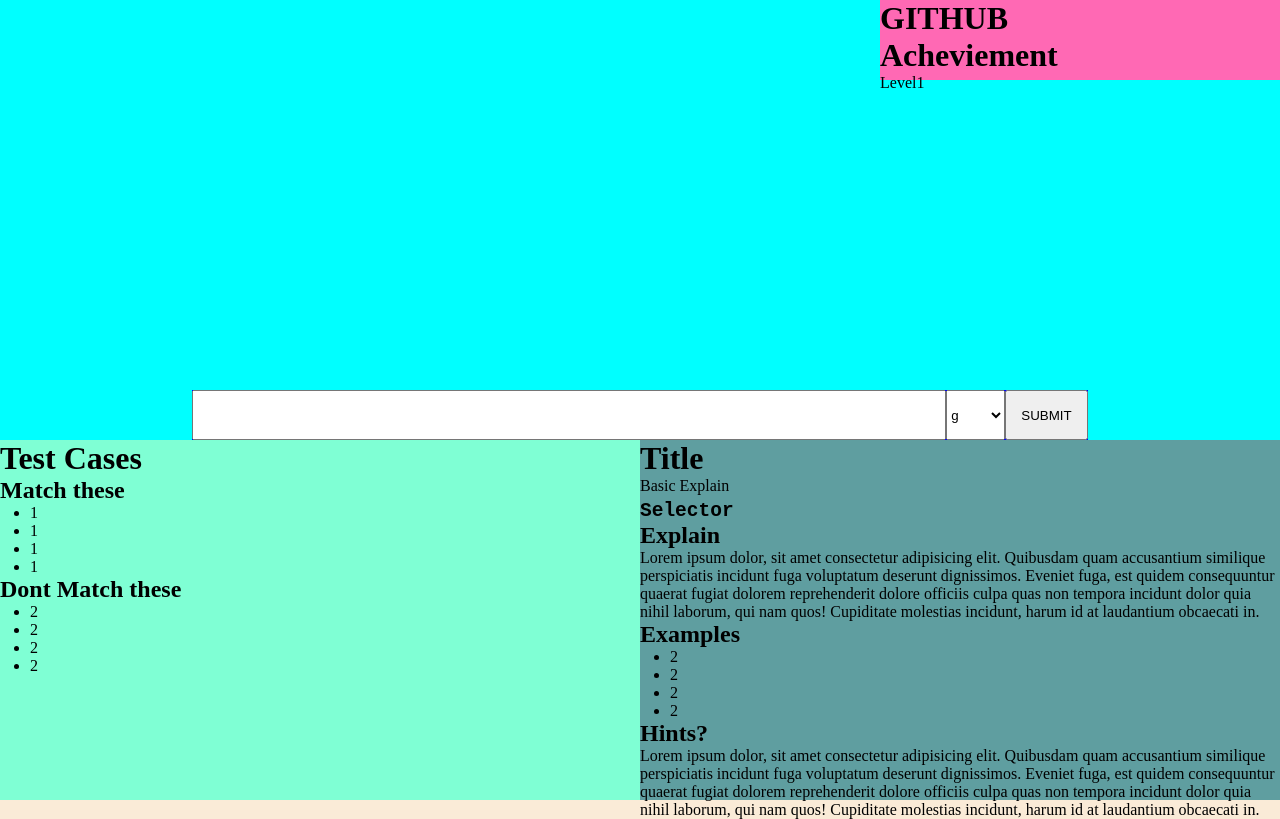
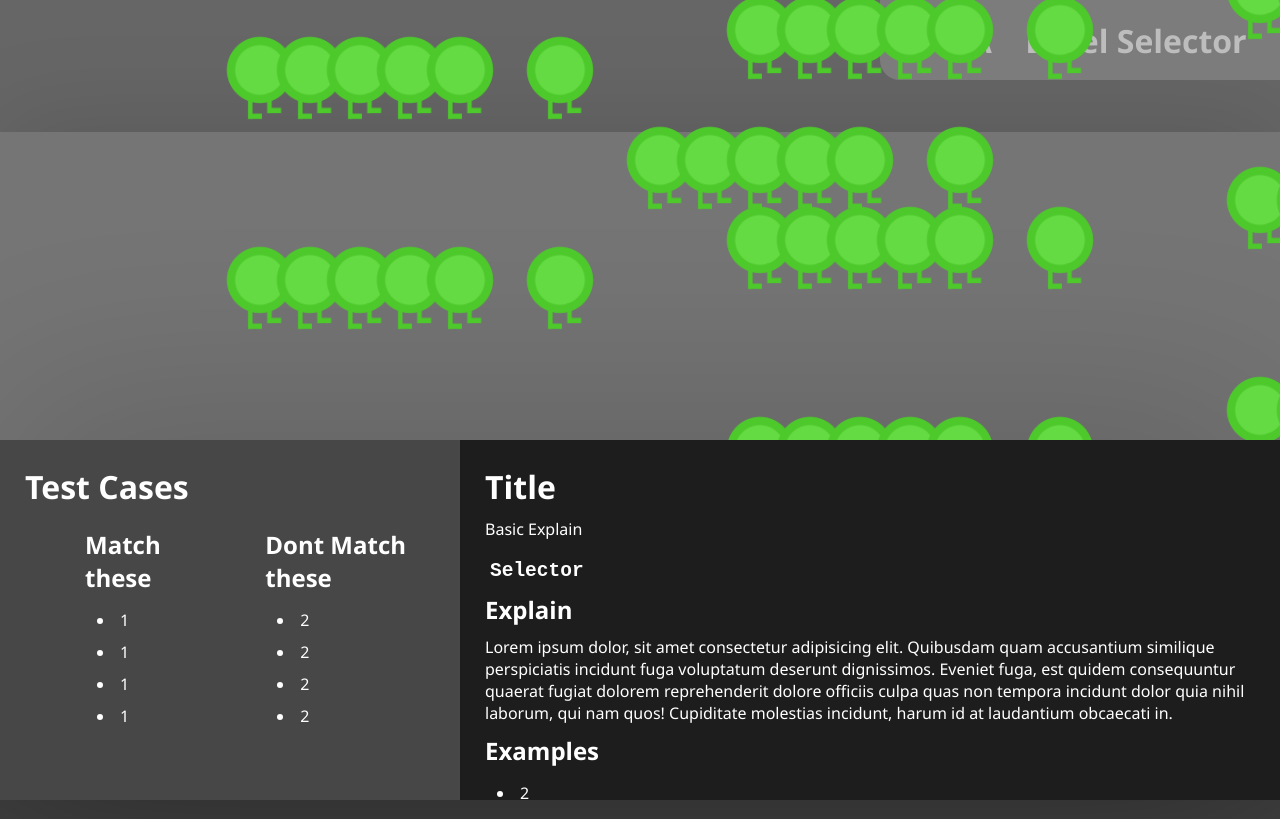
Before and after one commit to JohannesSattler/Regex-Worm, a plain HTML site: page index.html in a window 1280 px wide. Drawn offline with Linux system fonts and the light colour scheme.

Commit message:
Created base Worm movement

```diff
--- a/index.html
+++ b/index.html
@@ -9,13 +9,22 @@
 </head>
 <body>
     <div class="top">
+        <div id="canvas-container">
+            <canvas id="canvas"></canvas>
+            <div class="wall">
+
+            </div>
+            <div class="ground">
+
+            </div>
+        </div>
         <div id="level-selector">
-            <h1>GITHUB</h1>
-            <h1>Acheviement</h1>
-            <div>Level1</div>
+            <h1>G</h1>
+            <h1>A</h1>
+            <h1>Level Selector</h1>
         </div>
-        <div id="regex-container">
-            <input id="regex-input" type="text">
+        <div id="regex-container" style="display: none;">
+            <input id="regex-input" placeholder="Put your Regex here" type="text">
             <select id="flags-input" type="text">
                 <option value="g" selected>g</option>
             </select>
@@ -25,7 +34,7 @@
     <div class="bottom-container">
         <div class="bottom-left">
             <h1>Test Cases</h1>
-            <div id="test-case-container">
+            <div id="testcase-container">
                 <div id="match">
                     <h2>Match these</h2>
                     <ul>
@@ -73,5 +82,8 @@
             </p>
         </div>
     </div>
+
+    <script src="./src/js/worm.js"></script>
+    <script src="./src/js/main.js"></script>
 </body>
 </html>
--- a/src/js/main.js
+++ b/src/js/main.js
@@ -0,0 +1,205 @@
+const canvas = document.getElementById('canvas');
+const canvasParent = document.getElementById('canvas-container');
+
+canvas.width = window.innerWidth;
+canvas.height = canvasParent.clientHeight;
+
+const ctx = canvas.getContext('2d');
+
+const imageSources = ['./assets/body.png', './assets/head.png', './assets/leg1.png', './assets/leg2.png']
+const images = {};
+
+function loadAllImages() {
+    imageSources.forEach((source, index) => {
+        const image = new Image();
+        image.src = source;
+        image.onload = () => {
+            if(index === imageSources.length-1) {
+                start();
+            }
+        }
+
+        const getName = source.split('/')[2].split('.png')[0];
+        console.log(getName)
+        images[getName] = image;
+    })
+}
+
+loadAllImages();
+
+
+function start() {
+    moveTheWorm('up', 100, 400)
+}
+
+
+function createPark() {
+    const worms = [];
+    let xPositions = [400, 900, 1400]
+
+    const amount = Math.floor(canvas.width / 100)
+    const height = Math.floor(canvas.height / 100)
+    console.log(amount, height)
+
+    for(let u = 0; u < xPositions.length; u++) {
+        for(let i = 0; i < amount; i++) {
+            let thisMyYY = i * 210;
+
+            const wormCollision1 = new Worm(xPositions[u], thisMyYY+(-xPositions[u]/2), 120);
+            wormCollision1.buildWormNew();
+            worms.push(wormCollision1)
+        }
+    }
+
+    return worms
+}
+
+function getNextFreeSpace(x, y, allWorms) {
+    const positions = []
+    for(let i = 0; i < allWorms.length; i++) {
+        const positionItem = {
+            valueX: allWorms[i].x,
+            y: allWorms[i].y,
+            width: allWorms[i].getSize()
+        }
+
+        positions.push(positionItem)
+    }
+
+    let targetPosition = 0
+    positions.forEach(pos => {
+        if((y + 100) < pos.y+100 && (y + 100) > pos.y - 100) {
+            targetPosition = y + 100
+        }
+        else {
+            targetPosition = y - 100
+        }
+    })
+    console.log(y, targetPosition)
+    return targetPosition;
+}
+
+const allWormsMoving = [];
+function createWorms(amount) {
+    for(let i = 0; i < amount; i++) {
+        const worm1 = new Worm(x, y+(i*100), 120);
+        worm1.buildWormNew();
+        allWormsMoving.push(worm1)
+    }
+}
+
+let x = 300;
+let incX = 1;
+
+let y = 100;
+
+const worm1 = new Worm(x, y, 120);
+worm1.buildWormNew();
+
+let colidingAproved = true;
+
+
+
+function moveTheWorm(goUpOrDown = 'down', targetY=0, startX=0) {
+
+    let intervallID = setInterval(() => {
+        ctx.clearRect(0, 0, canvas.width, canvas.height)
+        const worms = createPark();
+
+
+        allWormsMoving.forEach(worm => {
+
+
+
+
+        })
+
+        let coliding = false;
+        let collisionX = 0;
+
+        for(let i = 0; i < worms.length; i++) {
+            const col1 = worms[i].collisionBody;
+            const col2 = worm1.collisionBody;
+            [coliding, collisionX] = checkForCollision(col1, col2);
+
+            if(coliding == true) {
+                break;
+            };
+        }
+
+        if(coliding && colidingAproved) {
+            const target = getNextFreeSpace(worm1.x, worm1.y, worms)
+
+            startX = collisionX;
+            targetY = target;
+
+            if(worm1.y < targetY) {
+                goUpOrDown = 'down'
+            }
+            else {
+                goUpOrDown = 'up'
+            }
+
+            colidingAproved = false;
+            console.log({ collisionX, targetY})
+        }
+
+        if(goUpOrDown === 'down') {
+            worm1.goDown(x+=incX, y, targetY, startX);
+            startX -= 5;
+        }
+        else if (goUpOrDown === 'up') {
+            worm1.goUp(x+=incX, y, targetY, startX);
+            startX -= 5;
+        }
+        else {
+            worm1.updateNewWorm(x+=incX, y);
+        }
+
+
+        if(worm1.y !== y && worm1.y == targetY) {
+            console.log('animation finished');
+            clearInterval(intervallID)
+            moveTheWorm('', targetY);
+            y = worm1.y;
+            colidingAproved = true;
+        }
+
+    }, 10);
+}
+
+
+function checkForCollision(col1, col2) {
+    if(col1.x > col2.x && col1.x < col2.x + 100 && col1.y > col2.y && col1.y < col2.y + 100) {
+        return [true, col2.x];
+    }
+    else {
+        return [false, 0];
+    }
+}
+
+
+
+
+
+/* let size = 120;
+
+function upOrDown() {
+
+    let target = 200;
+    let startX = 400;
+
+    let intervallID = setInterval(() => {
+
+        ctx.clearRect(0, 0, canvas.width, canvas.height)
+        worm1.goDown(x+=incX, y, target, startX);
+        startX -= 5;
+
+        if(worm1.y == 200) {
+            console.log('animation finished');
+            clearInterval(intervallID)
+
+            upOrDown();
+        }
+    }, 10);
+} */
--- a/src/js/worm.js
+++ b/src/js/worm.js
@@ -1,7 +1,129 @@
 
 class Worm {
-    constructor(wormType, keywords) {
-        this.wormType = wormType;
-        this.keywords = keywords;
+    constructor(x, y, size) {
+        this.x = x;
+        this.y = y;
+        this.size = size;
+        this.targetY = 0;
+        this.startX = 0;
+
+        this.bodyParts = [];
+        this.collisionBody = null;
+    }
+
+    getSize() {
+        // startposX -200 + endPosX -200 + (5 * 50)
+        return (5 * 50)
+    }
+
+    updateNewWorm(x, y) {
+        this.x = x;
+        this.bodyParts.forEach(bodyPart => {
+            bodyPart.updatePosition(x, y)
+        })
+    }
+
+    buildWormNew() {
+        let startPosX = -200;
+
+        for(let i = 0; i < 5; i++) {
+            const body = new BodyPart(this.x+startPosX, this.y, this.size)
+            body.buildBody();
+            body.xGab = startPosX;
+            body.yGab = 1;
+            startPosX+=50;
+            this.bodyParts.push(body)
+        }
+
+        // Create Collision Body
+        startPosX+=50;
+        const colBody = new BodyPart(this.x+startPosX, this.y, this.size)
+        colBody.buildBody();
+        colBody.xGab = startPosX;
+        colBody.yGab = 1;
+        this.bodyParts.push(colBody)
+        this.collisionBody = colBody;
+    }
+
+    goDown(x, y, amount, startX) {
+        this.x = x;
+
+        this.bodyParts.forEach((bodyPart, index) => {
+            bodyPart.goDown(x, amount, startX)
+
+            if(index === 0 && bodyPart.y === amount) {
+                this.y = amount
+            }
+        })
+    }
+
+    goUp(x, y, amount, startX) {
+        this.x = x;
+
+        this.bodyParts.forEach((bodyPart, index) => {
+            bodyPart.goUp(x, amount, startX)
+
+            if(index === 0 && bodyPart.y === amount) {
+                this.y = amount
+            }
+        })
+    }
+
+    getCollision() {
+        return this.collisionBody;
     }
 }
+
+class BodyPart {
+    constructor(x, y, size, xGab, yGab) {
+        this.x = x;
+        this.y = y;
+        this.size = size;
+        this.xGab = xGab;
+        this.yGab = yGab;
+    }
+
+    updatePosition(x, y) {
+        this.x = x + this.xGab;
+        this.y = y;
+        this.buildBody()
+    }
+
+    drawImage(image, x , y, size) {
+        ctx.beginPath();
+        ctx.drawImage(image, x, y, size, size);
+        ctx.closePath();
+    }
+
+    buildBody() {
+        ctx.beginPath();
+        ctx.drawImage(images.body, this.x, this.y, this.size, this.size);
+        ctx.drawImage(images.leg1, this.x, this.y, this.size, this.size);
+        ctx.drawImage(images.leg2, this.x, this.y, this.size, this.size);
+        ctx.closePath();
+    }
+
+    goDown(x, target, startX) {
+        if(this.x + this.xGab > startX && this.y < target) {
+            this.y += this.yGab;
+            this.x = x + this.xGab;
+            this.buildBody();
+        }
+        else {
+            this.x = x + this.xGab;
+            this.buildBody();
+        }
+    }
+
+    goUp(x, target, startX) {
+        if(this.x + this.xGab > startX && this.y > target) {
+            this.y -= this.yGab;
+            this.x = x + this.xGab;
+            this.buildBody();
+        }
+        else {
+            this.x = x + this.xGab;
+            this.buildBody();
+        }
+    }
+}
--- a/src/styles/styles.css
+++ b/src/styles/styles.css
@@ -1,10 +1,11 @@
 body, html {
     height: 100%;
     width: 100%;
-    background-color: antiquewhite;
+    background-color: rgb(63, 63, 63);
     margin: 0px !important;
     padding: 0px !important;
-
+    font-family: 'Segoe UI', Tahoma, Geneva, Verdana, sans-serif;
+    color: white;
 }
 
 * {
@@ -24,9 +25,11 @@ body, html {
     padding: 0;
 }
 .bottom-container {
+    z-index: 5;
     display: flex;
     justify-content: center;
     height: 45%;
+    filter: drop-shadow(0 -50px 100px rgba(0, 0, 0, 0.568));
 }
 .top {
     position: relative;
@@ -36,45 +39,113 @@ body, html {
     background-color: aqua;
 }
 .bottom-left {
-    width: 50%;
-    background-color: aquamarine;
+    width: 35%;
+    background-color: rgb(71, 71, 71);
+    padding: 20px;
+    overflow-y: auto;
+}
+.bottom-left * {
+    padding: 5px;
 }
 .bottom-right {
-    width: 50%;
-    background-color: cadetblue;
+    width: 65%;
+    background-color: rgb(29, 29, 29);
+    padding: 20px;
+    overflow-y: auto;
+}
+.bottom-right * {
+    padding: 5px;
+}
+
+#canvas-container {
+    height: 100%;
+}
+#canvas-container .wall{
+    height: 30%;
+    background-color: rgb(39, 39, 39);
+}
+#canvas-container .ground{
+    height: 70%;
+    background-color: rgb(77, 77, 77);
+    filter: drop-shadow(0 -10px 50px  rgba(0, 0, 0, 0.8));
+}
+
+ #canvas {
+    z-index: 1;
+    position: absolute;
+    background-color: rgba(146, 146, 146, 0.6);
 }
 
 #level-selector {
-    z-index: 100;
-    height: 80px;
-    width: 400px;
+    display: flex;
+    justify-content: space-evenly;
+    align-items: center;
     position: fixed;
     top: 0;
     right: 0;
-    background-color: hotpink;
+    height: 80px;
+    width: 400px;
+    background-color: rgb(92, 92, 92);
+    border-radius: 0 0 0 20px;
 }
 #regex-container {
+    z-index: 1;
     position: absolute;
     bottom: 0;
     left:0;
     right:0;
-    margin-left:auto;
-    margin-right:auto;
-
+    margin: 0 auto;
+    display: flex;
+    justify-content: stretch;
+    align-items: center;
     width: 70%;
     height: 50px;
 
-    display: flex;
-    justify-content: stretch;
-
-    background-color: blue;
+    background-color: white;
+    border-radius: 20px 20px 0 0;
+    padding: 0 20px;
+}
+#regex-container * {
+    margin: 0 5px;
 }
 #flags-input {
     flex-grow: 0.1;
+    height: 70%;
+    font-size: 1.3em;
+    outline-width: 0;
+    border-width: 0;
+    border-bottom: 3px solid rgb(224, 224, 224);
+    color: gray;
 }
 #regex-input {
+    font-size: 1.3em;
+    outline-width: 0;
+    border-width: 0;
+    border-bottom: 3px solid rgb(224, 224, 224);
     flex-grow: 2;
+    height: 70%;
+    color: gray;
 }
+
 #submit-button {
+    background-color: rgb(71, 223, 84);
+    color: white;
+    font-weight: 700;
+    font-size: 1.2em;
+    border: 4px solid rgb(112, 238, 129);
+    border-radius: 10px;
     flex-grow: 0.1;
+    height: 70%;
 }
+
+#testcase-container {
+    display: flex;
+    justify-content: flex-start;
+
+}
+#match {
+    margin-left: 50px;
+}
+#no-match {
+    margin-left: 50px;
+}
```
Also changed, not shown: assets/body.png (added), assets/head.png (added), assets/leg1.png (added), assets/leg2.png (added).
